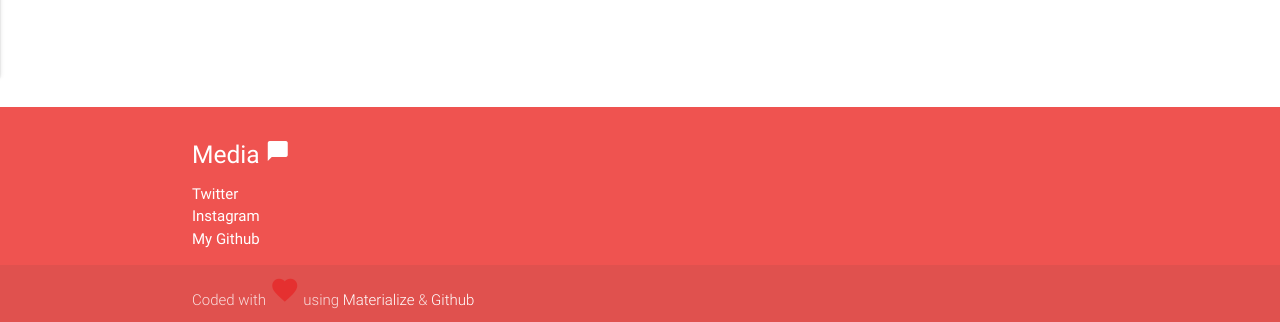
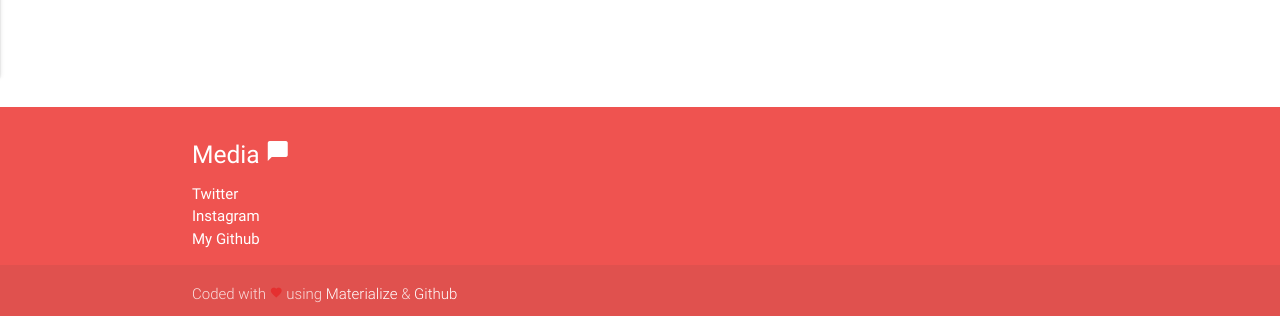
Before and after one commit to vexio/vehicola.github.io, a plain HTML site: page index.html in a window 1280 px wide. Shown: the part 784-1106 px from the top of the page. Drawn offline with nearby package versions, Linux system fonts and the light colour scheme.

Commit message:
Update index.html

```diff
--- a/index.html
+++ b/index.html
@@ -96,7 +96,7 @@
     </div>
     <div class="footer-copyright">
       <div class="container">
-        Coded with <i class="small material-icons"><font color="#e53030">favorite</font></i> using<a class="white-text text-lighten-2" href="http://materializecss.com"> Materialize</a> & <a class="white-text text-lighten-2" href="http://github.com">Github</a>
+        Coded with <i class="material-icons"><font color="#e53030" size="-1">favorite</font></i> using<a class="white-text text-lighten-2" href="http://materializecss.com"> Materialize</a> & <a class="white-text text-lighten-2" href="http://github.com">Github</a>
       </div>
     </div>
   </footer>
```
